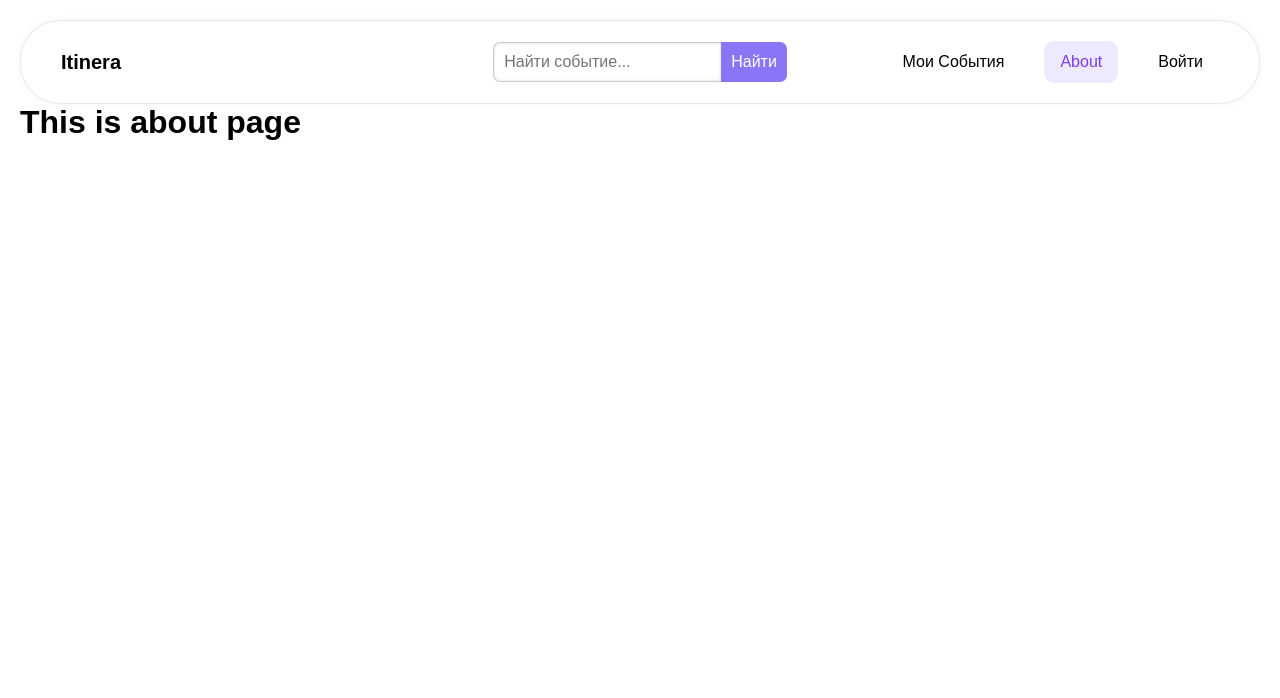
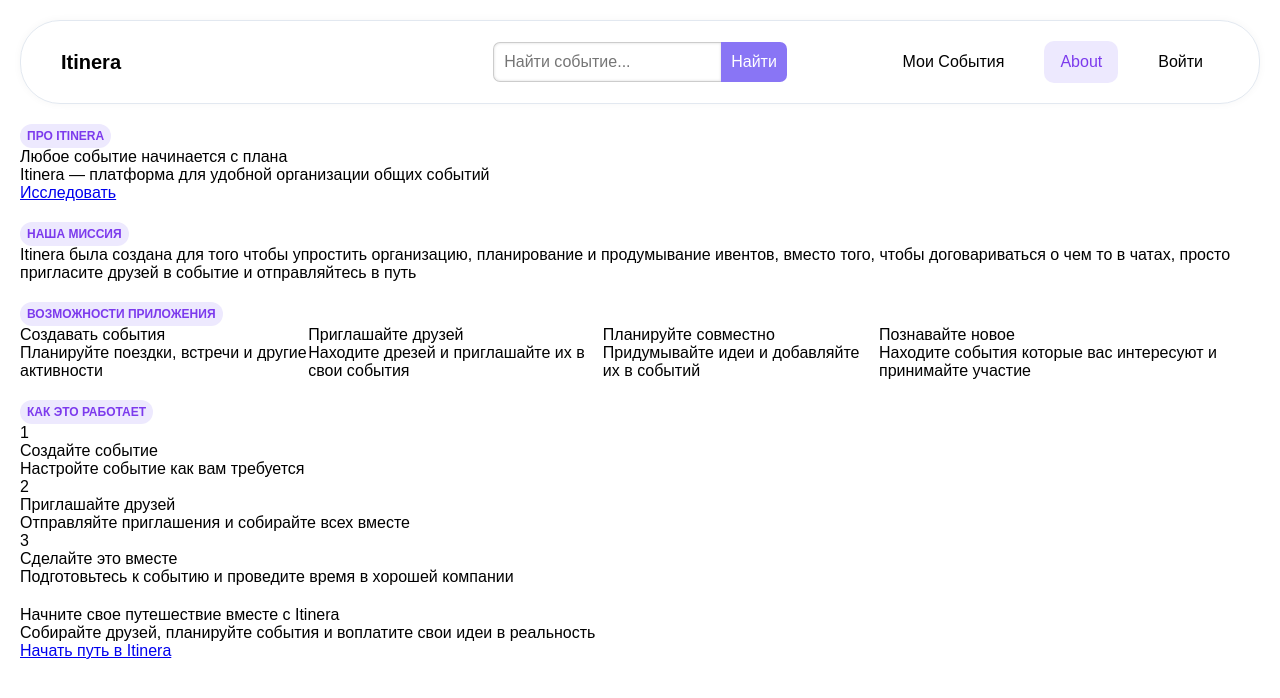
Before and after one commit to xhosh256/itinera, a React (Vite) app in the folder frontend/: page /about in a window 1280 px wide. Shown: the top 698 px of the page. Built offline with nearby package versions, Linux system fonts and the light colour scheme; no server answers.

Commit message:
started about page

```diff
--- a/frontend/src/components/ItineraStamp.jsx
+++ b/frontend/src/components/ItineraStamp.jsx
@@ -1,8 +1,8 @@
 import './ItineraStamp.css'
 
-const ItineraStamp = () => {
+const ItineraStamp = ({children}) => {
     return (
-        <p className="itinera__stamp">ITINERA</p>
+        <p className="itinera__stamp">{children}</p>
     )
 }
 
--- a/frontend/src/pages/About.css
+++ b/frontend/src/pages/About.css
@@ -1,3 +1,19 @@
 .about__page {
     padding: 20px 20px 30px;
 }
+
+.about__page__layout {
+    display: flex;
+    flex-direction: column;
+    gap: 20px;
+    padding: 20px 0;
+}
+
+.about__info {
+
+}
+
+.opportunities__info {
+    display: flex;
+    flex-direction: row;
+}
--- a/frontend/src/pages/About.jsx
+++ b/frontend/src/pages/About.jsx
@@ -1,14 +1,84 @@
 import Header from "../components/Header.jsx";
 import './About.css'
+import {Link} from "react-router-dom";
+import ItineraStamp from "../components/ItineraStamp.jsx";
 
 const About = () => {
 
     return (
         <div className="about__page">
             <Header />
-            <h1>This is about page</h1>
+            <div className="about__page__layout">
+                <div className="about__info">
+                    <ItineraStamp>ПРО ITINERA</ItineraStamp>
+                    <p>Любое событие начинается с плана</p>
+                    <p>Itinera &#8212; платформа для удобной организации общих событий</p>
+                    <Link to="/explore">Исследовать</Link>
+                </div>
+
+                <div>
+                    <ItineraStamp>НАША МИССИЯ</ItineraStamp>
+                    <p>Itinera была создана для того чтобы упростить организацию, планирование и продумывание ивентов, вместо того, чтобы договариваться о чем то в чатах, просто пригласите друзей в событие и отправляйтесь в путь</p>
+                </div>
+
+                <div>
+                    <ItineraStamp>ВОЗМОЖНОСТИ ПРИЛОЖЕНИЯ</ItineraStamp>
+
+                    <div className="opportunities__info">
+                        <div>
+                            <p>Создавать события</p>
+                            <p>Планируйте поездки, встречи и другие активности</p>
+                        </div>
+
+                        <div>
+                            <p>Приглашайте друзей</p>
+                            <p>Находите дрезей и приглашайте их в свои события</p>
+                        </div>
+
+                        <div>
+                            <p>Планируйте совместно</p>
+                            <p>Придумывайте идеи и добавляйте их в событий</p>
+                        </div>
+
+                        <div>
+                            <p>Познавайте новое</p>
+                            <p>Находите события которые вас интересуют и принимайте участие</p>
+                        </div>
+                    </div>
+
+
+                </div>
+
+                <div>
+                    <ItineraStamp>КАК ЭТО РАБОТАЕТ</ItineraStamp>
+                    <div>
+                        <p>1</p>
+                        <p>Создайте событие</p>
+                        <p>Настройте событие как вам требуется</p>
+                    </div>
+
+                    <div>
+                        <p>2</p>
+                        <p>Приглашайте друзей</p>
+                        <p>Отправляйте приглашения и собирайте всех вместе</p>
+                    </div>
+
+                    <div>
+                        <p>3</p>
+                        <p>Сделайте это вместе</p>
+                        <p>Подготовьтесь к событию и проведите время в хорошей компании</p>
+                    </div>
+
+                </div>
+
+                <div>
+                    <p>Начните свое путешествие вместе с Itinera</p>
+                    <p>Собирайте друзей, планируйте события и воплатите свои идеи в реальность</p>
+                    <Link to="/auth/register">Начать путь в Itinera</Link>
+                </div>
+            </div>
         </div>
     )
 }
 
-export default About
+export default About;
--- a/frontend/src/pages/ExplorePage.jsx
+++ b/frontend/src/pages/ExplorePage.jsx
@@ -62,7 +62,7 @@ const ExplorePage = () => {
                 </div>
 
                 <div className="description__layout">
-                    <ItineraStamp/>
+                    <ItineraStamp>ITINERA</ItineraStamp>
                     <p className="p2">Твои планы начинаются здесь</p>
                     <p className="p3">Создай событие, пригласи друзей и организуй встречу в пару кликов</p>
                     <Link to="/events" className="create__event__link">+ Создать событие</Link>
--- a/frontend/src/pages/ProfilePage.jsx
+++ b/frontend/src/pages/ProfilePage.jsx
@@ -244,7 +244,7 @@ const ProfilePage = () => {
                         <div className="profile__card">
                             <p className="name"><FaUser size={20}/> {profile.firstname} {profile.lastname}</p>
                             <p className="username">@{profile.username}</p>
-                            <ItineraStamp/>
+                            <ItineraStamp>ITENERA</ItineraStamp>
                         </div>
 
                         {   (myProfile && user) && (Number(userId) !== user.id
--- /dev/null
+++ b/frontend/src/pages/WelcomePage.css
@@ -0,0 +1,3 @@
+.welcome-page {
+    padding: 20px 20px 30px;
+}
--- a/frontend/src/pages/WelcomePage.jsx
+++ b/frontend/src/pages/WelcomePage.jsx
@@ -1,9 +1,11 @@
 import {Link} from "react-router-dom";
 import Header from "../components/Header.jsx";
+import './WelcomePage.css'
+import ItineraStamp from "../components/ItineraStamp.jsx";
 
 const WelcomePage = () => {
     return (
-        <div>
+        <div className="welcome-page">
             <Header />
             <p>
                 Присоединяйтесь к событиям, вечиринкам или поездкам.
```
